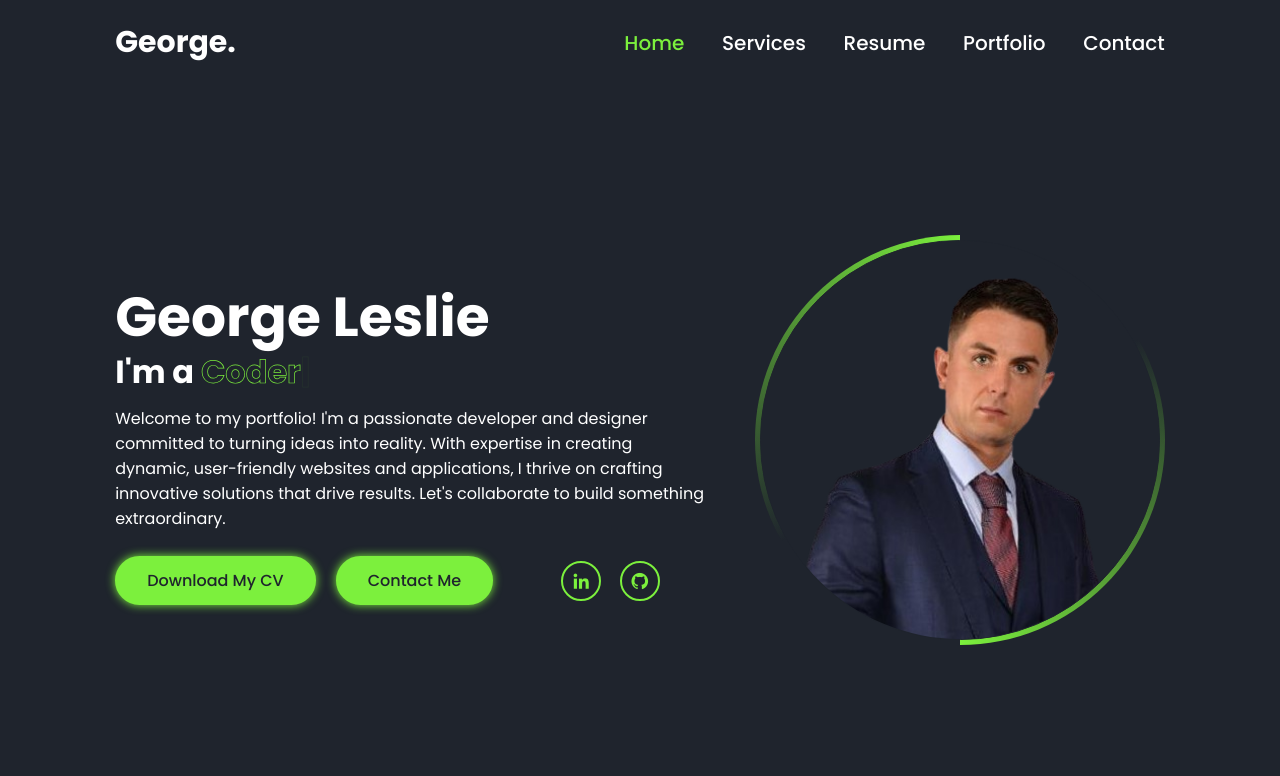
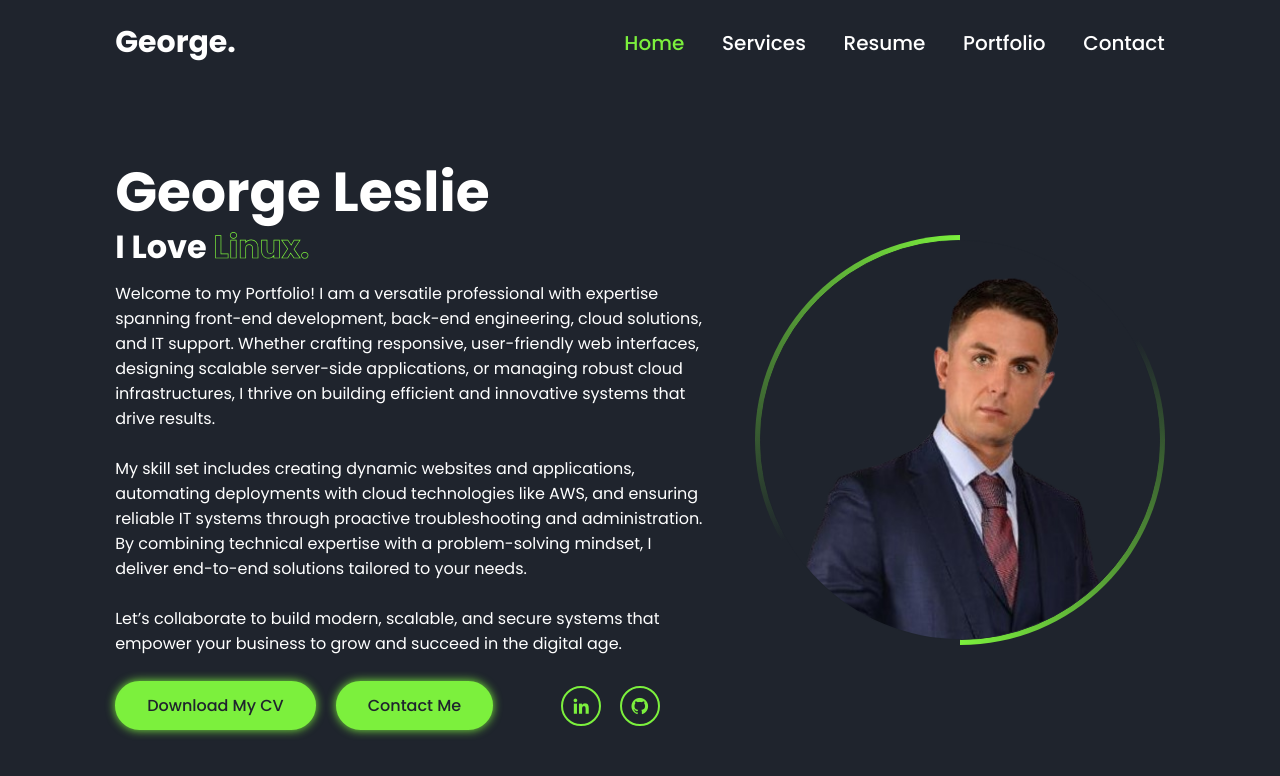
Before and after one commit to georgeleslie/Portfolio-2, a plain HTML site: page index.html in a window 1280 px wide. Drawn offline with nearby package versions, Linux system fonts and the light colour scheme.

Commit message:
edit text

```diff
--- a/index.html
+++ b/index.html
@@ -78,17 +78,29 @@
         <div class="home-detail">
             <h1>George Leslie</h1>
             <div class="featured-name">
-                <h2>I'm a
+                <h2>I Love
                     <span class="typedText"></span>
                 </h2>
             </div>
             <p>
-                Welcome to my portfolio! I'm a passionate developer and designer committed to turning ideas into reality. With expertise in creating dynamic, user-friendly websites and applications, I thrive on crafting innovative solutions that drive results. Let's collaborate to build something extraordinary.
+                Welcome to my Portfolio!
+                I am a versatile professional with expertise spanning front-end development, back-end engineering,
+                cloud solutions, and IT support. Whether crafting responsive, user-friendly web interfaces, designing
+                scalable server-side applications, or managing robust cloud infrastructures, I thrive on building
+                efficient and innovative systems that drive results.
+                <br><br>
+                My skill set includes creating dynamic websites and applications, automating deployments with cloud
+                technologies like AWS, and ensuring reliable IT systems through proactive troubleshooting and
+                administration. By combining technical expertise with a problem-solving mindset, I deliver end-to-end
+                solutions tailored to your needs.
+                <br><br>
+                Let’s collaborate to build modern, scalable, and secure systems that empower your business to grow
+                and succeed in the digital age.
             </p>
 
             <div class="btn-sci">
                 <div class="buttons-container">
-                    <a onclick="window.open('assets/GeorgeLeslieC.V.pdf', '_blank')" class="btn">Download My CV</a>
+                    <a onclick="window.open('assets/JuniorWebDevCV.pdf', '_blank')" class="btn">Download My CV</a>
                     <a class="btn">Contact Me</a>
                 </div>
                 <div class="sci">
--- a/script.js
+++ b/script.js
@@ -134,7 +134,7 @@ document.addEventListener('DOMContentLoaded', () => {
 
 document.addEventListener("DOMContentLoaded", function () {
     var typingEffect = new Typed(".typedText", {
-        strings: ["Designer", "Coder", "Developer"],
+        strings: ["AWS.", "Linux.", "Networking.", "Automation.", "SysOps.", "DevOps."],
         loop: true,
         typeSpeed: 100,
         backSpeed: 80,
```
Also changed, not shown: 2 other files.
